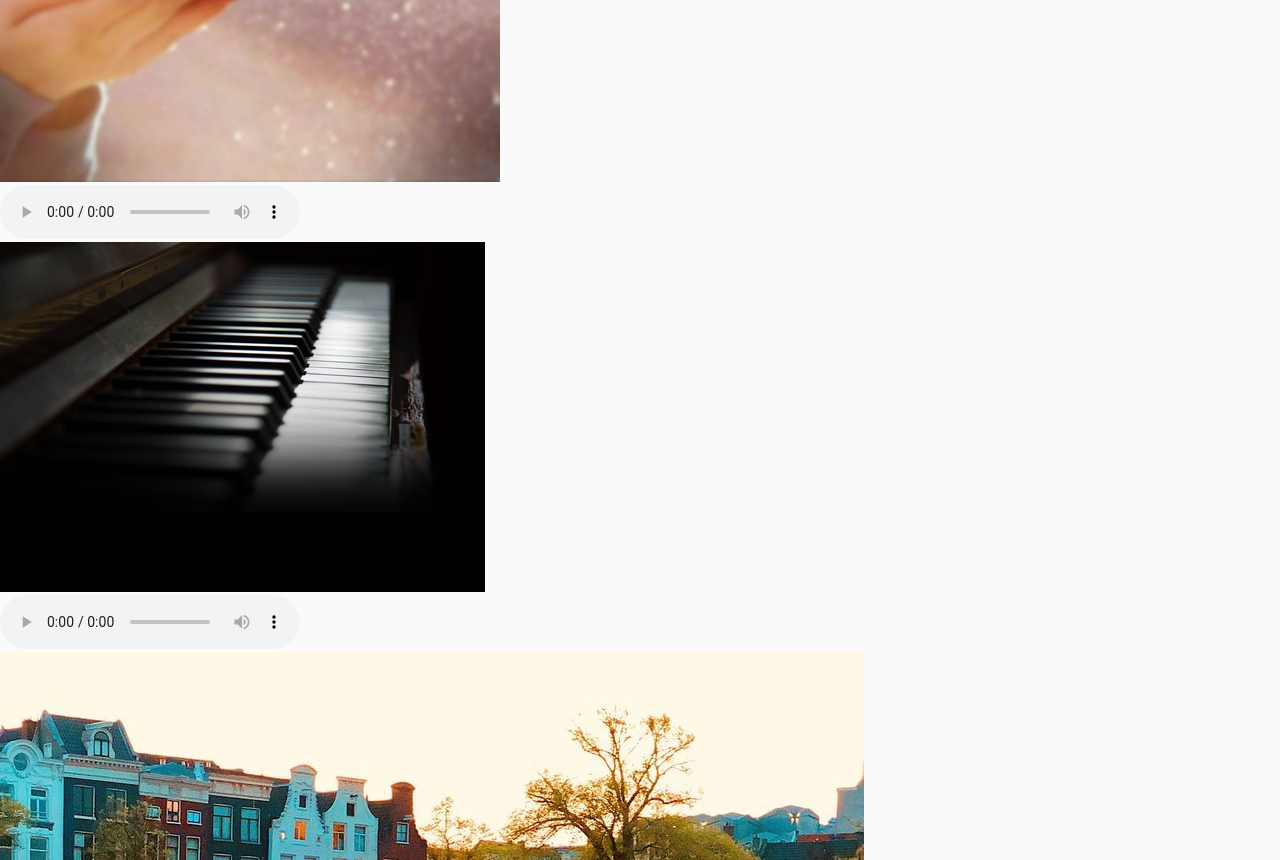
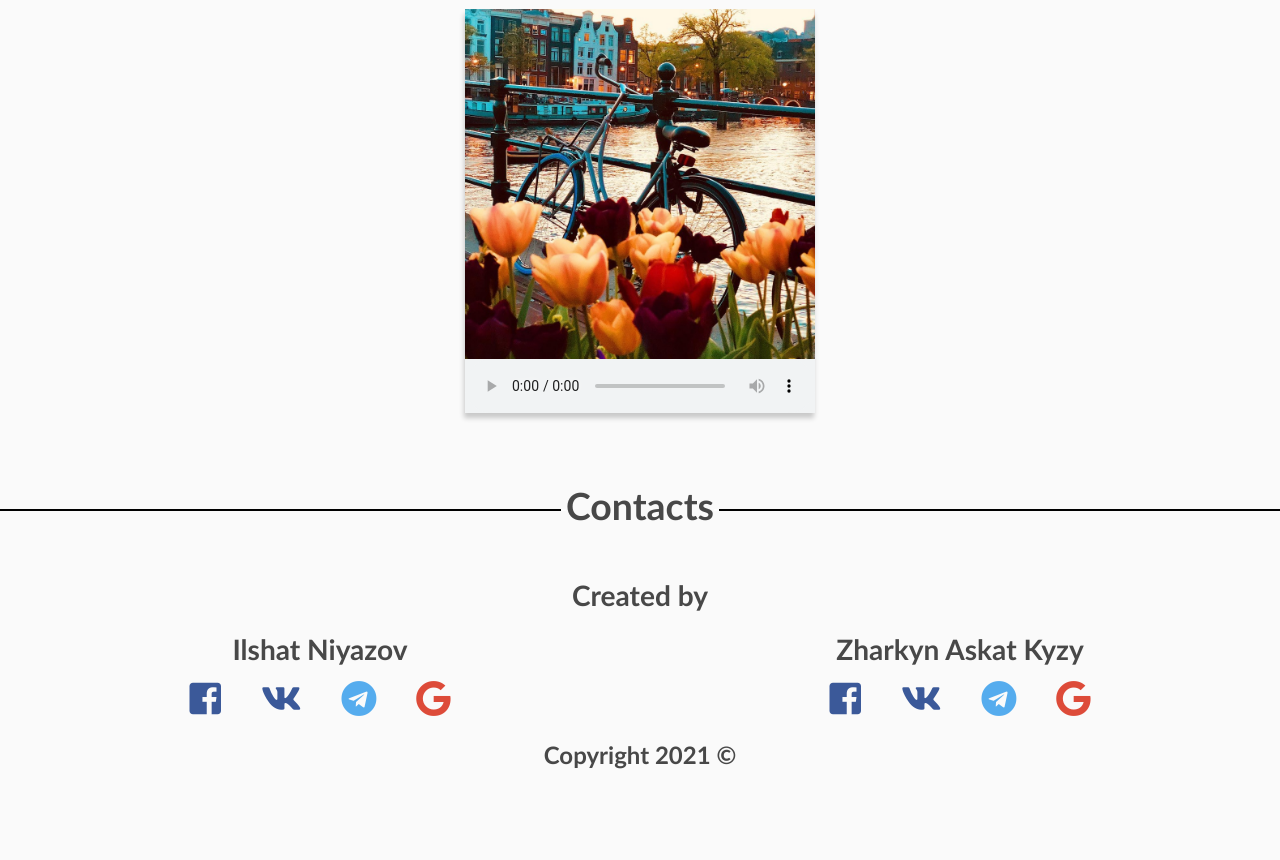
Before and after one commit to IndiRow/HCIFinal, a plain HTML site: page html/music.html in a window 1280 px wide. Shown: the part 700-1560 px from the top of the page. After the commit the page ends 1469 px from the top, so only its background shows below. Drawn offline with Linux system fonts and the light colour scheme; a web font is replaced by a local one.

Commit message:
Update music-styles.css

```diff
--- a/css/music-styles.css
+++ b/css/music-styles.css
@@ -28,7 +28,7 @@
   }
   #logo a{
     text-decoration: none;
-    color: #fff;
+    color: #000;
   }
   header #logo {
     color: #fff;
@@ -104,3 +104,212 @@
 
   .fixed #about a {color: #343434}
   .fixed #about a:hover {color: #7c7c7c}
+
+
+  #music {
+    text-align: center;
+  }
+  .music-block{
+    text-align: center;
+    padding: 100px 0 0 0;
+  }
+  .music-title{
+    margin: 50px 0;
+    color: #484848;
+    font-size: 2em;
+  }
+
+  .music-title {
+    overflow: hidden;
+  }
+  .music-title h3:before,
+  .music-title h3:after {
+    content: '';
+    display: inline-block;
+    vertical-align: middle;
+    box-sizing: border-box;
+    width: 100%;
+    height: 2px;
+    background: black;
+    border: solid #FFF;
+    border-width: 0 5px;
+  }
+  .music-title h3:before {
+    margin-left: -100%;
+  }
+  .music-title h3:after {
+    margin-right: -100%;
+  }
+  .music-title h5{
+    margin: 10px 0;
+  }
+
+
+  .audiocards{
+    display: flex;
+    overflow: hidden;
+    flex-wrap: wrap;
+    justify-content: center;
+    align-items: center;
+  }
+
+  .audiocards .audiocard{
+    display: flex;
+    align-items: center;
+    align-content: center;
+    flex-direction: column;
+  }
+  .audiocard{
+    position: relative;
+    width: 350px;
+    background: #f1f3f4;
+    box-shadow: -1px 5px 5px  rgba(0,0,0,0.2);
+    flex-direction: column;
+    align-items: center;
+    justify-content: center;
+    transition: all .5s;
+    margin: 20px 20px;
+  }
+  .audiocard:hover{
+    box-shadow: 0 20px 40px rgba(0,0,0,0.25);
+  }
+
+  .audiocard .imgbox{
+    position: relative;
+    width: 100%;
+    height: 350px;
+      align-items: center;
+  }
+
+  .audiocard .imgbox img{
+    position: absolute;
+    top: 0;
+    left: 0;
+    width: 100%;
+    height: 100%;
+    object-fit: cover;
+  }
+
+  .audiocard audio{
+    width: 100%;
+    outline: none;
+  }
+
+  @media (min-width: 700px) {
+    .audio-cards .audiocard{
+    flex-wrap: wrap;
+    flex-direction: row;
+    justify-content: center;
+    align-items: center;
+  }
+  }
+
+  #contacts{
+    text-align: center;
+  }
+  .contacts-title{
+    margin: 50px 0;
+    color: #484848;
+    font-size: 2em;
+  }
+
+  .contacts-title {
+    overflow: hidden;
+  }
+  .contacts-title h3:before,
+  .contacts-title h3:after {
+    content: '';
+    display: inline-block;
+    vertical-align: middle;
+    box-sizing: border-box;
+    width: 100%;
+    height: 2px;
+    background: black;
+    border: solid #FFF;
+    border-width: 0 5px;
+  }
+  .contacts-title h3:before {
+    margin-left: -100%;
+  }
+  .contacts-title h3:after {
+    margin-right: -100%;
+  }
+
+  .info{
+    color: #484848;
+    font-size: 1.5em;
+  }
+  .info a{
+    text-decoration: none;
+  }
+  .info h3{
+    display: flex;
+    justify-content: center;
+    margin-bottom: 20px;
+  }
+  .info .authors{
+    display: flex;
+    align-items: flex-start;
+    flex-wrap: wrap;
+    height: 100%;
+    max-width: 100%;
+  }
+  .info .authors h3{
+    margin-bottom: 0px;
+  }
+  .author-card{
+    width: 50%;
+    flex-direction: row;
+    align-items: center;
+    justify-content: center;
+  }
+  @media (max-width: 500px){
+    .author-card{
+      width: 100%;
+      margin-top: 20px;
+    }
+  }
+  .info h4{
+    margin-top: 30px;
+  }
+  .social-media{
+    list-style: none;
+    display: flex;
+    justify-content: center;
+  }
+
+  .social-media {
+    font-size: 1.5em;
+    transition: color .5s;
+  }
+  .social-media li{
+    margin: 10px 20px -10px;
+  }
+
+  .fa-facebook-square{
+    color: #3b5999;
+  }
+
+  .fa-vk{
+    color: #3b5999;
+  }
+
+  .fa-twitter-square{
+    color: #55acee;
+  }
+
+  .fa-telegram{
+    color: #55acee;
+  }
+
+  .fa-instagram{
+    color: #f711ab;
+  }
+
+  .fa-google{
+    color: #dd4b39;
+  }
+
+  .fa-facebook-square:hover, .fa-twitter-square:hover, .fa-instagram:hover, .fa-google:hover, .fa-vk:hover, .fa-telegram:hover{
+    color: #45e19f;
+  }
```
